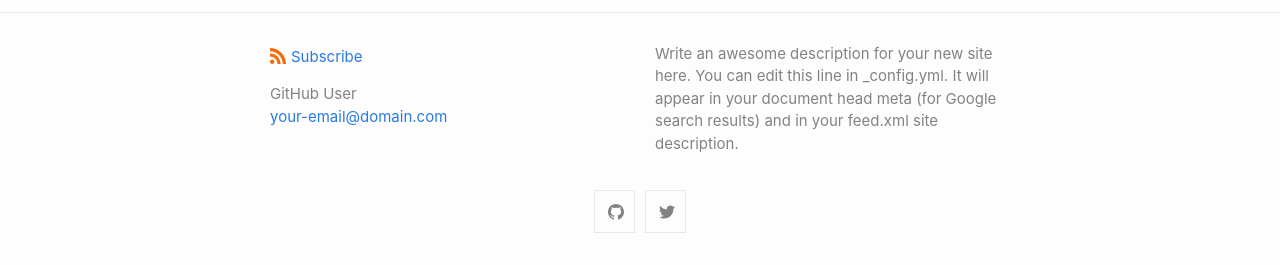
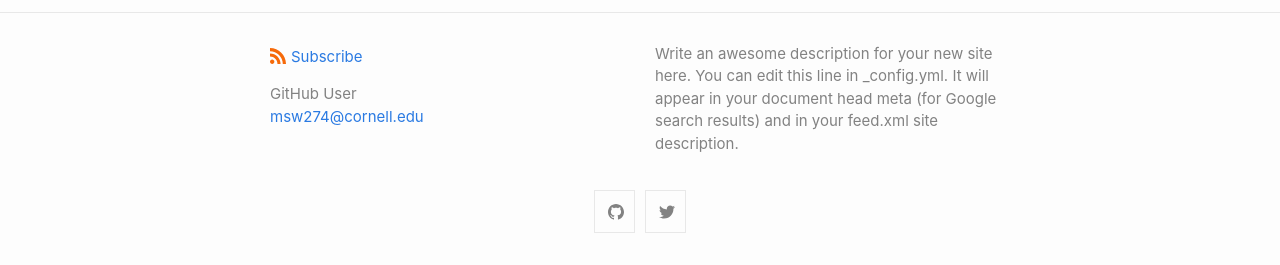
Before and after one commit to mswelch/personal-website-template, a Jekyll site: the page built from index.md, in a window 1280 px wide. Shown: the part 734-999 px from the top of the page. Built offline with Jekyll 4.4.1, drawn with Linux system fonts in a browser that asks for light colours.

Commit message:
Update _config.yml

```diff
--- a/_config.yml
+++ b/_config.yml
@@ -1,7 +1,7 @@
 title: Your awesome title
 author:
   name: GitHub User
-  email: your-email@domain.com
+  email: msw274@cornell.edu
 description: > # this means to ignore newlines until "show_excerpts:"
   Write an awesome description for your new site here. You can edit this
   line in _config.yml. It will appear in your document head meta (for
```
